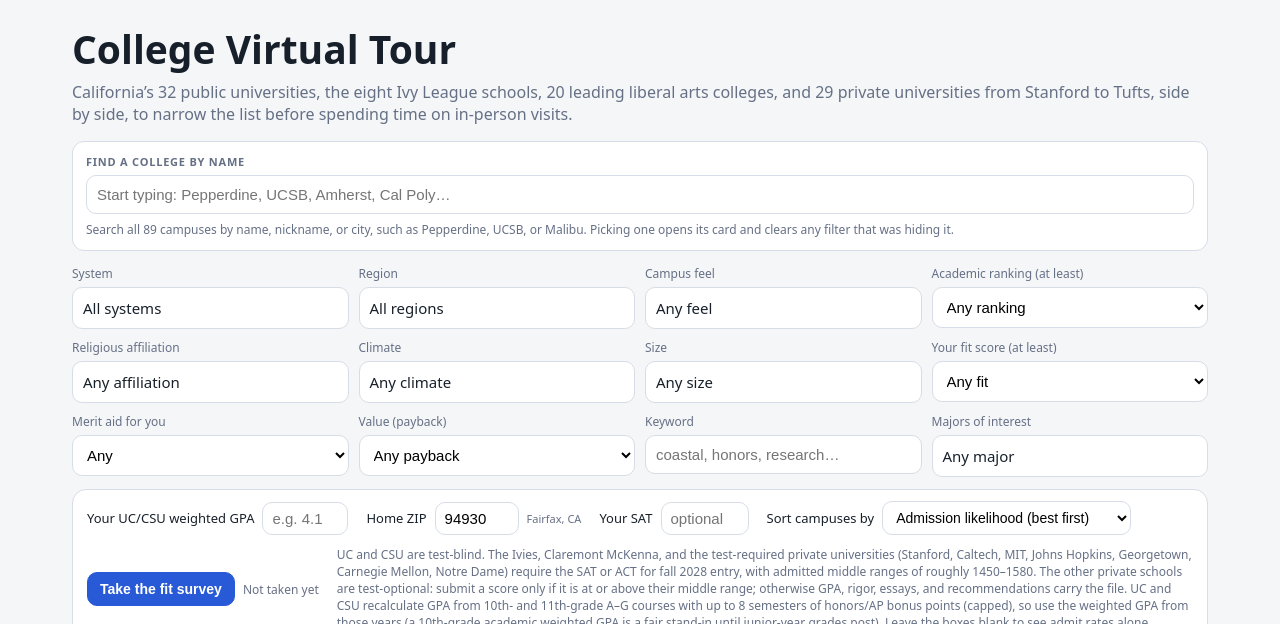
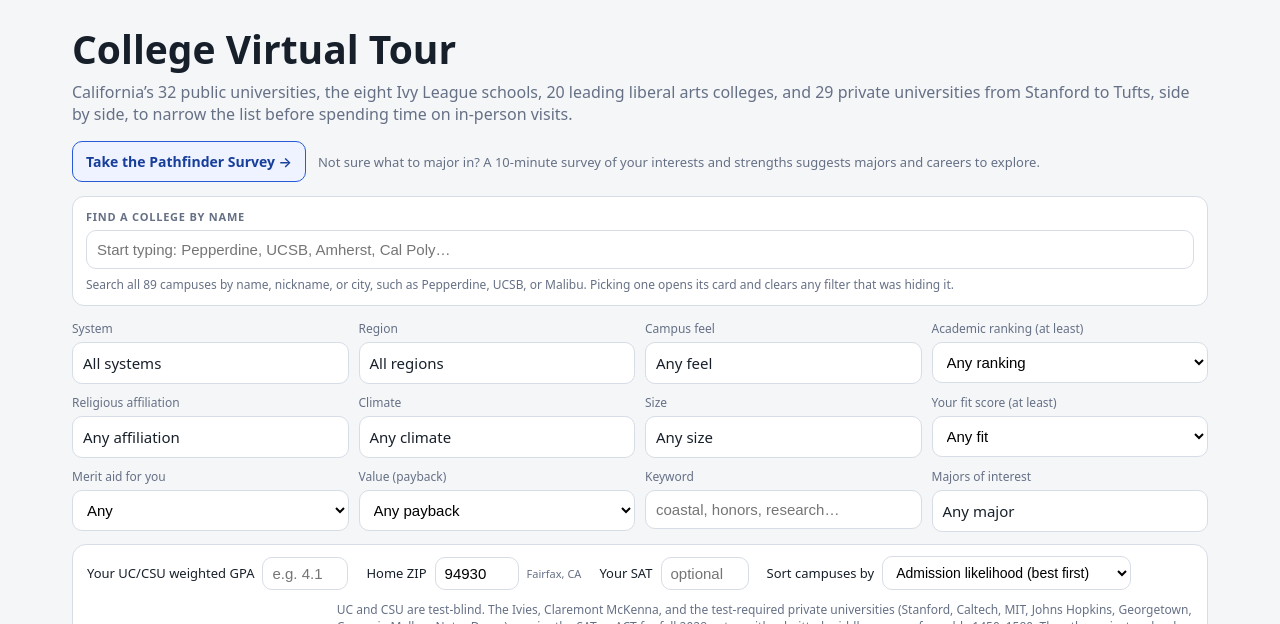
Before and after one commit to college-tour-guide/college-tour-guide.github.io, a plain HTML site: page index.html in a window 1280 px wide. Shown: the top 624 px of the page. Drawn offline with nearby package versions, Linux system fonts and the light colour scheme.

Commit message:
link pathfinder survey from the college tour header
Co-Authored-By: Claude Opus 5.5 <noreply@anthropic.com>

```diff
--- a/index.html
+++ b/index.html
@@ -60,6 +60,7 @@ button.primary{background:var(--accent);border-color:var(--accent);color:white;f
 <body><div class="wrap">
 <h1>College Virtual Tour</h1>
 <div class="sub">California&rsquo;s 32 public universities, the eight Ivy League schools, 20 leading liberal arts colleges, and 29 private universities from Stanford to Tufts, side by side, to narrow the list before spending time on in-person visits.</div>
+<div class="pathlink" style="display:flex;flex-wrap:wrap;gap:8px 12px;align-items:center;margin:10px 0 14px"><a class="btn primary-link" href="pathfinder/">Take the Pathfinder Survey &rarr;</a><span style="font-size:13px;color:var(--muted)">Not sure what to major in? A 10-minute survey of your interests and strengths suggests majors and careers to explore.</span></div>
 <div class="findbar">
 <label for="findCollege">Find a college by name</label>
 <div class="findwrap"><input id="findCollege" type="search" autocomplete="off" spellcheck="false" role="combobox" aria-expanded="false" aria-autocomplete="list" aria-controls="findResults" placeholder="Start typing: Pepperdine, UCSB, Amherst, Cal Poly&hellip;"><div class="findlist" id="findResults" role="listbox" aria-label="Matching campuses"></div></div>
```
